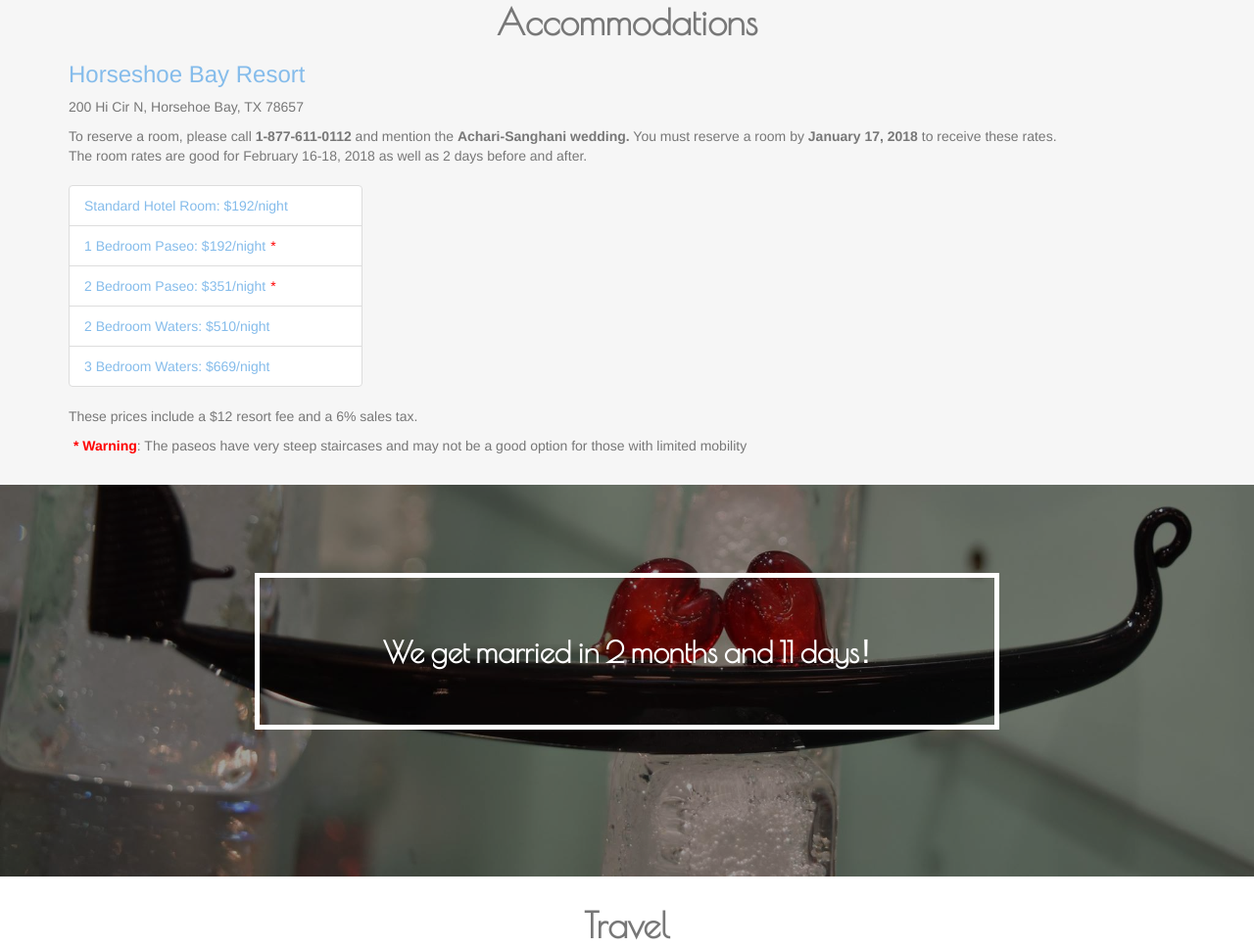
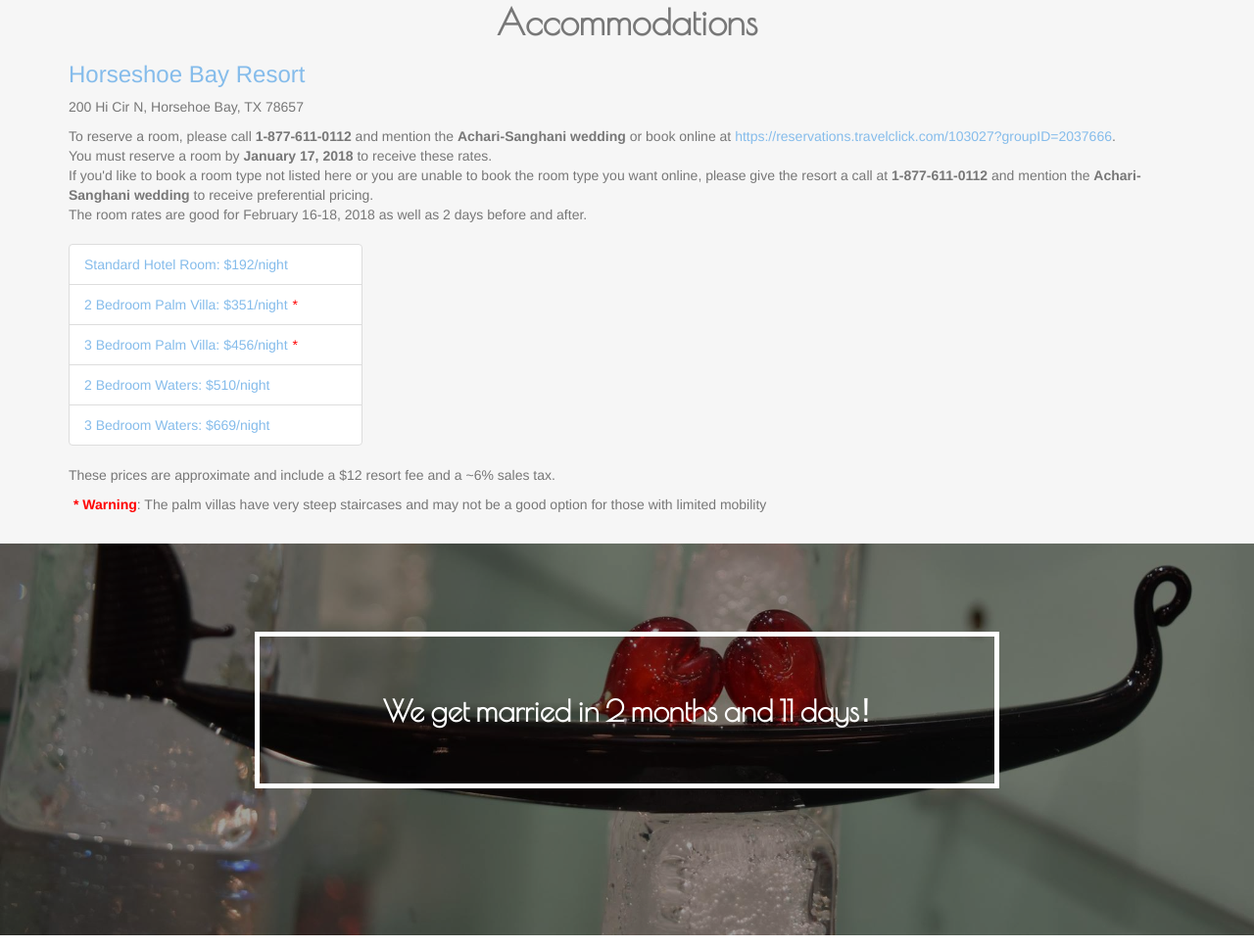
Before and after one commit to gaurav-sanghani/wedding, a plain HTML site: page static/index.html in a window 1280 px wide. Shown: the part 1279-2247 px from the top of the page at 98% size. Drawn offline with nearby package versions, Linux system fonts and the light colour scheme.

Commit message:
Copy changes. Including link to book hotel rooms online.

```diff
--- a/static/index.html
+++ b/static/index.html
@@ -132,17 +132,19 @@
               <a href="http://hsbresort.com/accommodations" target="_blank">Horseshoe Bay Resort</a>
             </h3>
             <p>200 Hi Cir N, Horsehoe Bay, TX 78657</p>
-            <div>To reserve a room, please call <strong>1-877-611-0112</strong> and mention the <strong>Achari-Sanghani wedding.</strong> You must reserve a room by <strong>January 17, 2018</strong> to receive these rates.</div>
+            <div>To reserve a room, please call <strong>1-877-611-0112</strong> and mention the <strong>Achari-Sanghani wedding</strong> or book online at <a href="https://reservations.travelclick.com/103027?groupID=2037666">https://reservations.travelclick.com/103027?groupID=2037666</a>.</div>
+            <div>You must reserve a room by <strong>January 17, 2018</strong> to receive these rates.</div>
+            <div>If you'd like to book a room type not listed here or you are unable to book the room type you want online, please give the resort a call at <strong>1-877-611-0112</strong> and mention the <strong>Achari-Sanghani wedding</strong> to receive preferential pricing.</div>
             <div>The room rates are good for February 16-18, 2018 as well as 2 days before and after.</div>
             <ul class="list-group">
               <li class="list-group-item">
                 <a href="http://hsbresort.com/accommodations/hotel-tower/deluxe-rooms/" target="_blank">Standard Hotel Room: $192/night</a>
               </li>
               <li class="list-group-item">
-                <a href="http://hsbresort.com/accommodations/paseo-vacation-apartments/one-bedroom/" target="_blank">1 Bedroom Paseo: $192/night<span class="asterisk-danger">*</span></a>
+                <a target="_blank" href="http://hsbresort.com/accommodations/paseo-vacation-apartments/two-bedroom/">2 Bedroom Palm Villa: $351/night<span class="asterisk-danger">*</span></a>
               </li>
               <li class="list-group-item">
-                <a target="_blank" href="http://hsbresort.com/accommodations/paseo-vacation-apartments/two-bedroom/">2 Bedroom Paseo: $351/night<span class="asterisk-danger">*</span></a>
+                <a href="http://hsbresort.com/accommodations/paseo-vacation-apartments/three-bedroom/" target="_blank">3 Bedroom Palm Villa: $456/night<span class="asterisk-danger">*</span></a>
               </li>
               <li class="list-group-item">
                 <a target="_blank" href="http://hsbresort.com/accommodations/the-waters/two-bedtwo-bath-condo/">2 Bedroom Waters: $510/night</a>
@@ -151,8 +153,8 @@
                 <a href="http://hsbresort.com/accommodations/the-waters/three-bedtwo-bath-condo/" target="_blank">3 Bedroom Waters: $669/night</a>
               </li>
             </ul>
-            <p>These prices include a $12 resort fee and a 6% sales tax.</p>
-            <p><strong class="asterisk-danger"><span>*</span> Warning</strong>: The paseos have very steep staircases and may not be a good option for those with limited mobility</p>
+            <p>These prices are approximate and include a $12 resort fee and a ~6% sales tax.</p>
+            <p><strong class="asterisk-danger"><span>*</span> Warning</strong>: The palm villas have very steep staircases and may not be a good option for those with limited mobility</p>
           </div>
         </div>
       </div>
@@ -284,7 +286,7 @@
             <div>
               <img src="imgs/logos/tam.png" style="width:40px;background-color:#500000;margin-right: 5px;">
               <i>#HouseDividedLoveUnited</i>
-              <img src="imgs/logos/longhorn.png" style="width:50px;margin-left:5px;">
+              <img src="imgs/logos/longhorn.png" style="width:50px;">
             </div>
             <div>
               <span style="margin-right:5px;">🌺</span><i>#AlohaToAchari</i>
--- a/static/js/main.js
+++ b/static/js/main.js
@@ -295,7 +295,7 @@ $(document).ready(function () {
 
       var foodCnt = parseIntAndSum(data.num_veg, data.num_non_veg);
       if (!foodCnt) {
-        errors.push('Please indicate how many in your party are Vegetarian or not');
+        errors.push("Please indicate your party's meal preferences");
       } else {
         var rsvpCnt = parseIntAndSum(data.adultCount, data.childCount);
         if (foodCnt !== rsvpCnt) {
```
Also changed, not shown: 1 other file.
